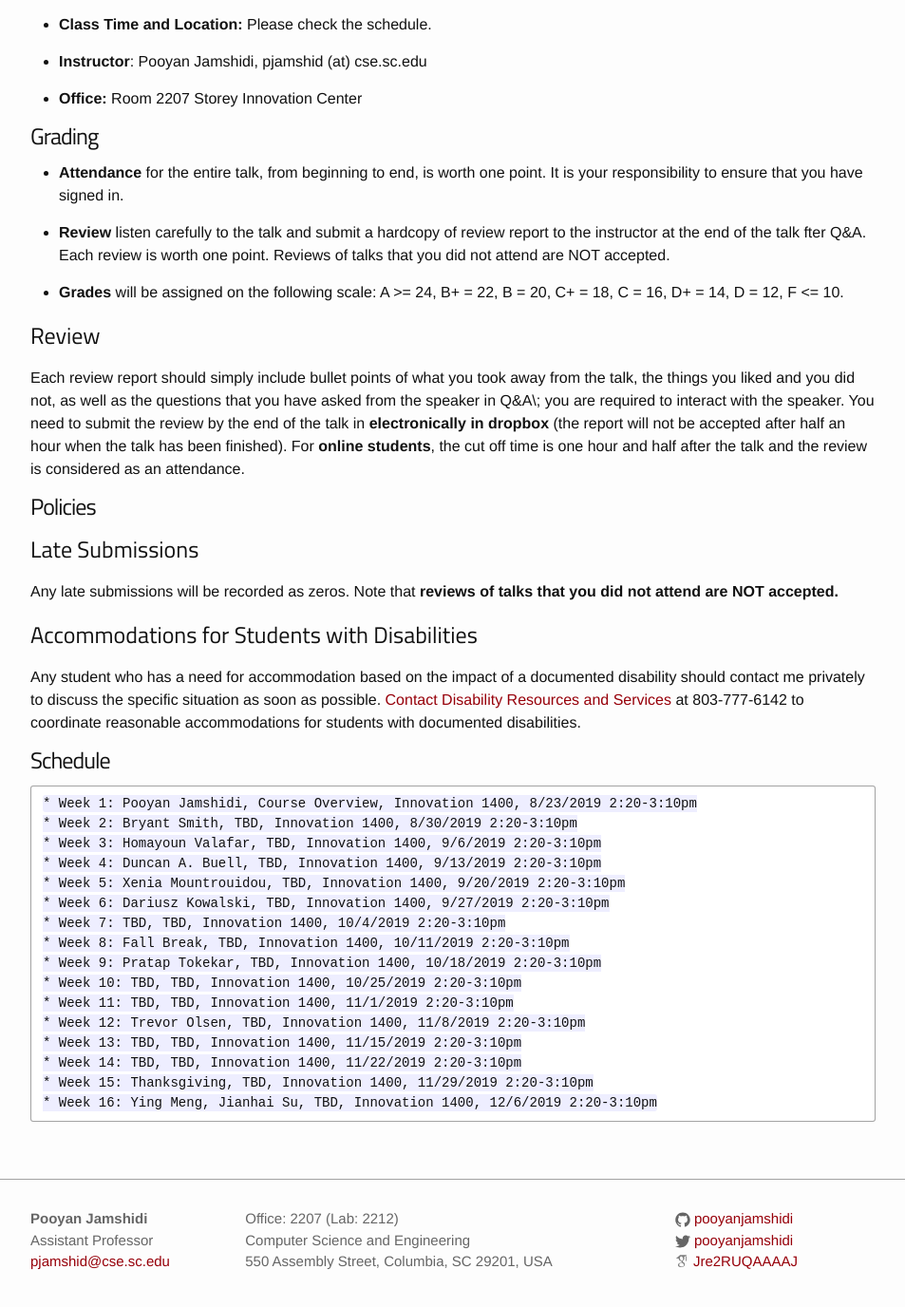
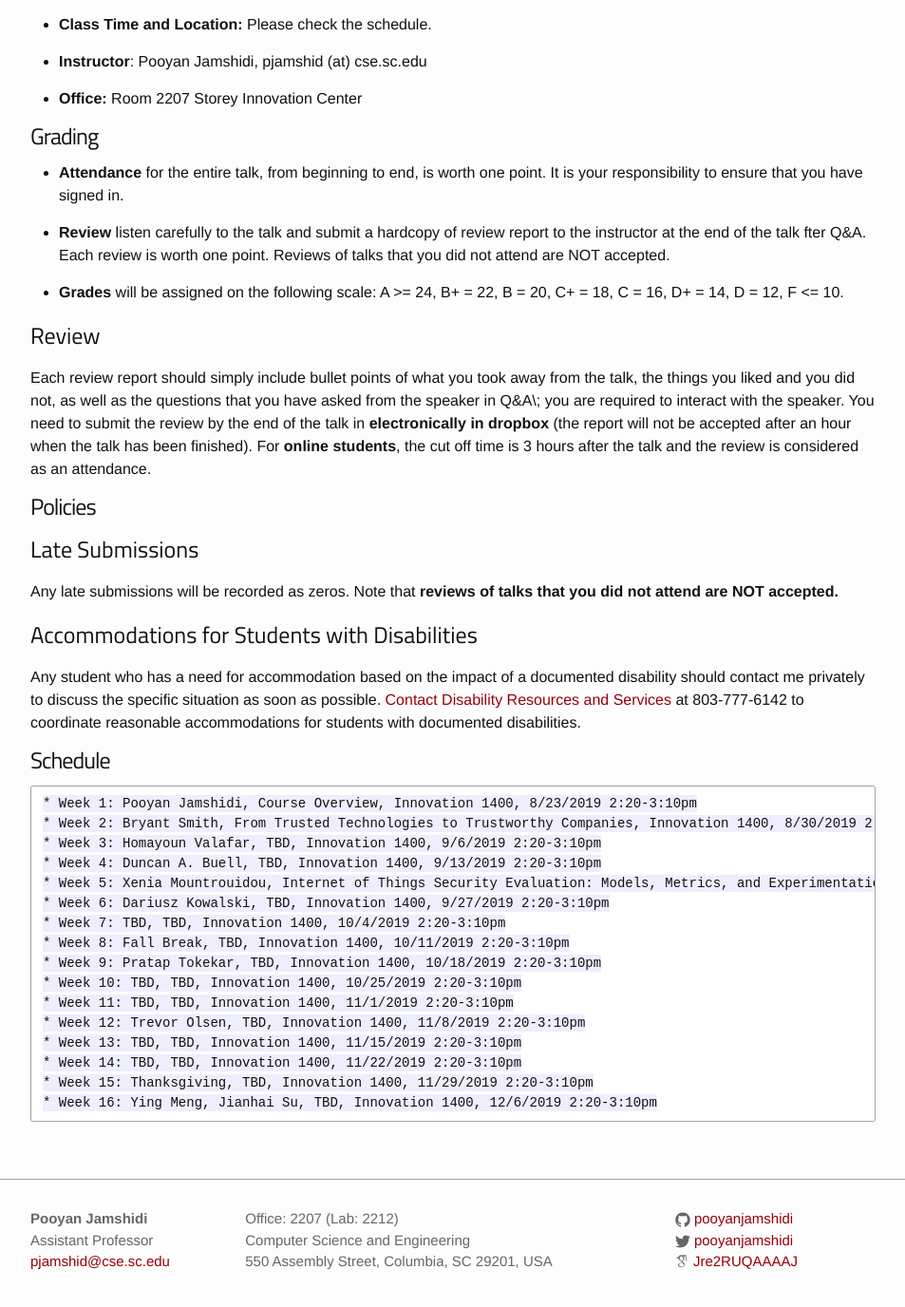
Before and after one commit to pooyanjamshidi/pooyanjamshidi.github.io, a Jekyll site: the page built from pages/csce791.md, in a window 1280 px wide and 1400 px high, scrolled down 212 px. Shown: the top 1376 px of the window at 95% size, without its empty margins (163-1116 px from the left). Built offline with Jekyll 4.4.1, drawn with Linux system fonts in a browser that asks for light colours; some web fonts are replaced; our own code applies the rules of GitHub Pages for plain Markdown files.

Commit message:
update csce7912

````diff
--- a/pages/csce791.md
+++ b/pages/csce791.md
@@ -24,7 +24,7 @@
 A >= 24, B+ = 22, B = 20, C+ = 18, C = 16, D+ = 14, D = 12, F <= 10.
 
 ## Review
-Each review report should simply include bullet points of what you took away from the talk, the things you liked and you did not, as well as the questions that you have asked from the speaker in Q&A\; you are required to interact with the speaker. You need to submit the review by the end of the talk in **electronically in dropbox** (the report will not be accepted after half an hour when the talk has been finished). For **online students**, the cut off time is one hour and half after the talk and the review is considered as an attendance.
+Each review report should simply include bullet points of what you took away from the talk, the things you liked and you did not, as well as the questions that you have asked from the speaker in Q&A\; you are required to interact with the speaker. You need to submit the review by the end of the talk in **electronically in dropbox** (the report will not be accepted after an hour when the talk has been finished). For **online students**, the cut off time is 3 hours after the talk and the review is considered as an attendance.
 
 # Policies
 
@@ -39,10 +39,10 @@
 
 ```
 * Week 1: Pooyan Jamshidi, Course Overview, Innovation 1400, 8/23/2019 2:20-3:10pm
-* Week 2: Bryant Smith, TBD, Innovation 1400, 8/30/2019 2:20-3:10pm
+* Week 2: Bryant Smith, From Trusted Technologies to Trustworthy Companies, Innovation 1400, 8/30/2019 2:20-3:10pm
 * Week 3: Homayoun Valafar, TBD, Innovation 1400, 9/6/2019 2:20-3:10pm
 * Week 4: Duncan A. Buell, TBD, Innovation 1400, 9/13/2019 2:20-3:10pm
-* Week 5: Xenia Mountrouidou, TBD, Innovation 1400, 9/20/2019 2:20-3:10pm
+* Week 5: Xenia Mountrouidou, Internet of Things Security Evaluation: Models, Metrics, and Experimentation, Innovation 1400, 9/20/2019 2:20-3:10pm
 * Week 6: Dariusz Kowalski, TBD, Innovation 1400, 9/27/2019 2:20-3:10pm
 * Week 7: TBD, TBD, Innovation 1400, 10/4/2019 2:20-3:10pm
 * Week 8: Fall Break, TBD, Innovation 1400, 10/11/2019 2:20-3:10pm
````
